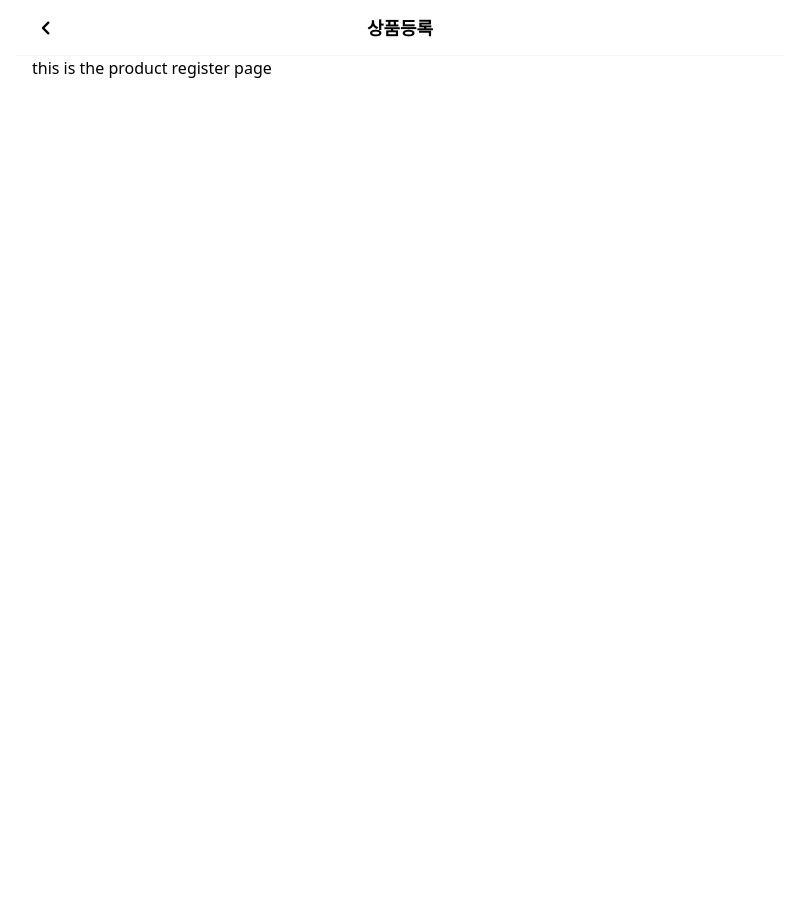
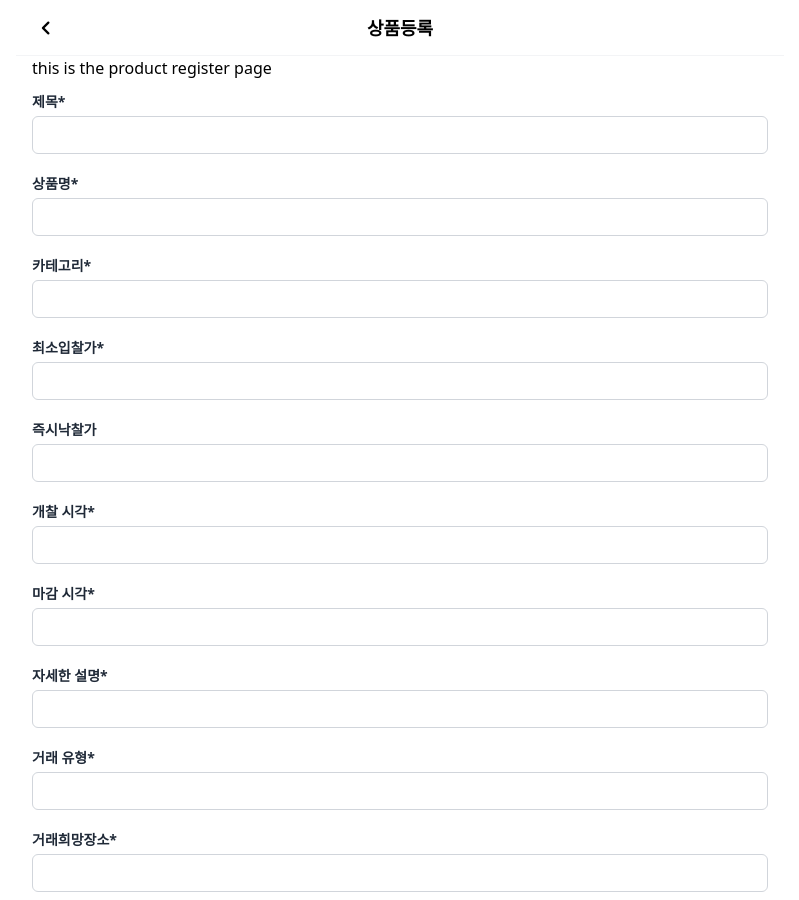
Before and after one commit to wndgur2/ddang, a React (Vite) app: page /popup/product/register in a window 1280 px wide. Shown: the whole page, without its empty margins (240-1039 px from the left). Before the commit the page ends 800 px from the top, so only its background shows below. Built offline with nearby package versions, Linux system fonts and the light colour scheme.

Commit message:
feat: Input components

```diff
--- a/src/components/form/TextArea.jsx
+++ b/src/components/form/TextArea.jsx
@@ -0,0 +1,25 @@
+import PropTypes from 'prop-types'
+
+function TextArea({ label, required }) {
+  return (
+    <div className='flex flex-col gap-1 py-2'>
+      {label && (
+        <label className='font-bold text-gray-800 text-sm'>
+          {label}
+          {required && '*'}
+        </label>
+      )}
+      <input
+        type='textarea'
+        className='flex border-1 border-gray-300 rounded-md p-1.5'
+      />
+    </div>
+  )
+}
+
+TextArea.propTypes = {
+  label: PropTypes.string,
+  required: PropTypes.bool,
+}
+
+export default TextArea
--- a/src/components/form/TextInput.jsx
+++ b/src/components/form/TextInput.jsx
@@ -0,0 +1,25 @@
+import PropTypes from 'prop-types'
+
+function TextInput({ label, required }) {
+  return (
+    <div className='flex flex-col gap-1 py-2'>
+      {label && (
+        <label className='font-bold text-gray-800 text-sm'>
+          {label}
+          {required && '*'}
+        </label>
+      )}
+      <input
+        type='text'
+        className='flex border-1 border-gray-300 rounded-md p-1.5'
+      />
+    </div>
+  )
+}
+
+TextInput.propTypes = {
+  label: PropTypes.string,
+  required: PropTypes.bool,
+}
+
+export default TextInput
--- a/src/features/product/pages/ProductRegisterPage.jsx
+++ b/src/features/product/pages/ProductRegisterPage.jsx
@@ -1,8 +1,24 @@
 import usePageName from '@/hooks/usePageName'
+import TextInput from '@/components/form/TextInput'
+import TextArea from '@/components/form/TextArea'
 
 function ProductRegisterPage() {
   usePageName('상품등록')
-  return <>this is the product register page</>
+  return (
+    <>
+      this is the product register page
+      <TextInput label='제목' required />
+      <TextInput label='상품명' required />
+      <TextInput label='카테고리' required />
+      <TextInput label='최소입찰가' required />
+      <TextInput label='즉시낙찰가' />
+      <TextInput label='개찰 시각' required />
+      <TextInput label='마감 시각' required />
+      <TextArea label='자세한 설명' required />
+      <TextInput label='거래 유형' required />
+      <TextInput label='거래희망장소' required />
+    </>
+  )
 }
 
 export default ProductRegisterPage
```
